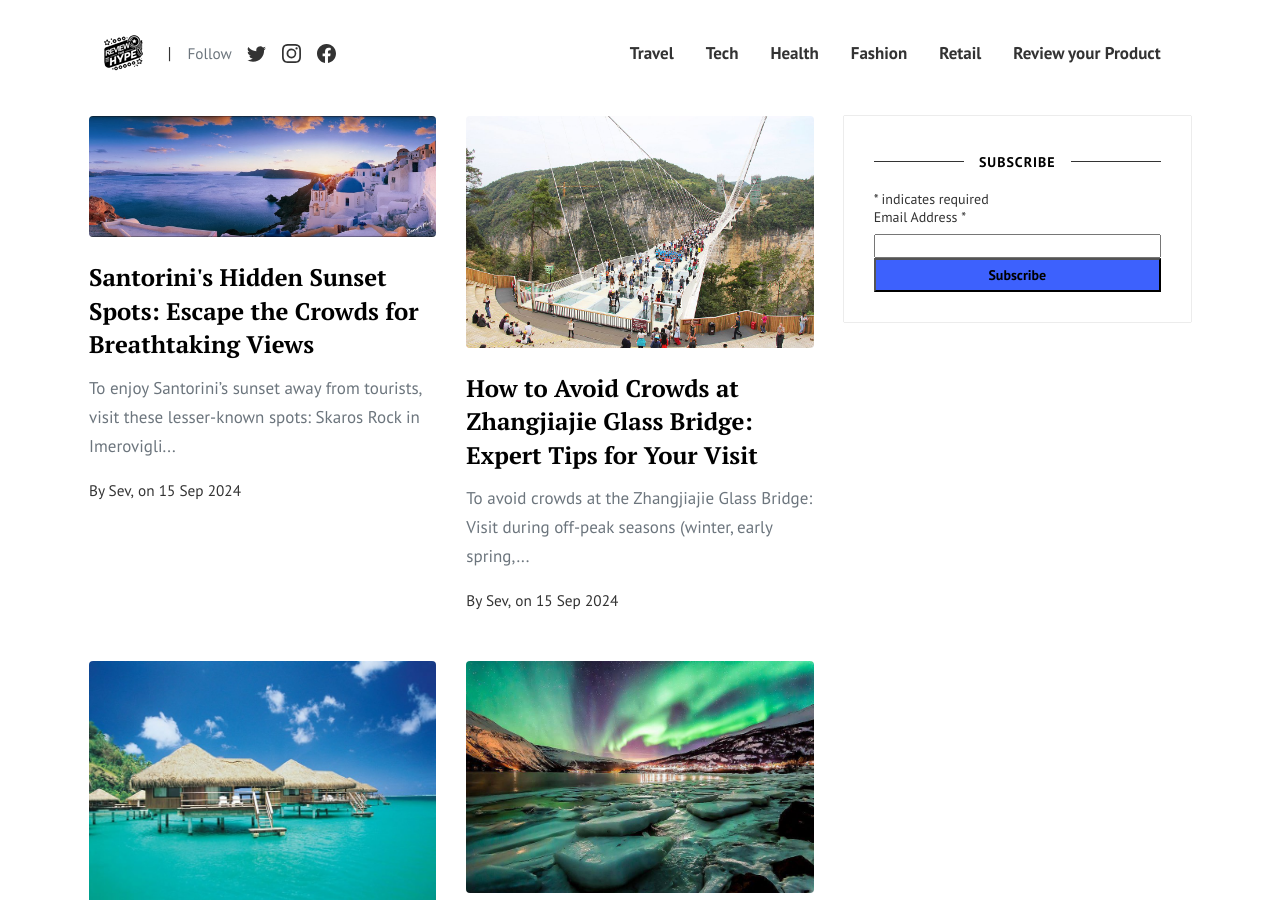
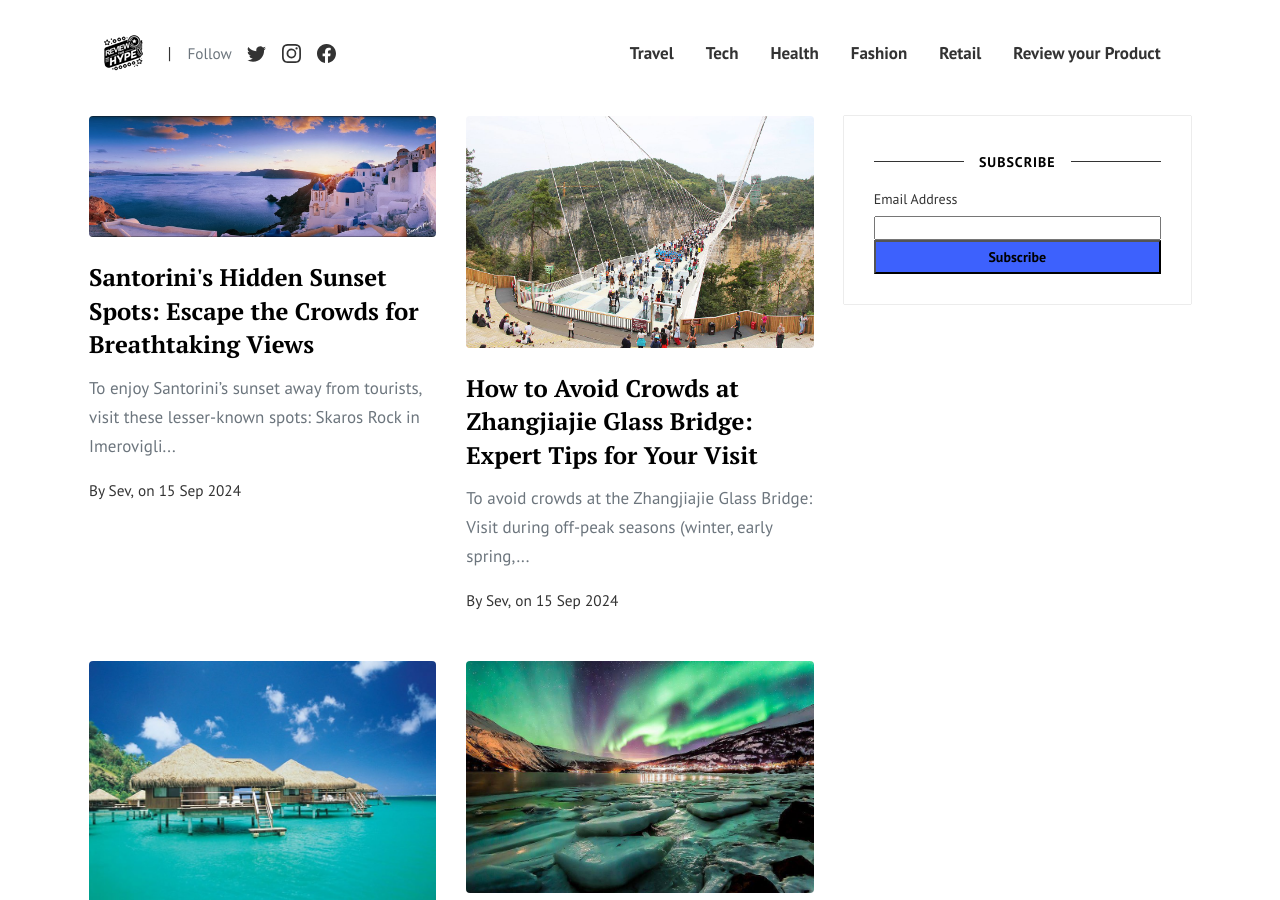
Before and after one commit to reviewthehype/reviewthehype, a Jekyll site: the page built from index.html, in a window 1280 px wide and 900 px high. Built offline with Jekyll 4.4.1, drawn with Linux system fonts in a browser that asks for light colours; the list of posts is cut into pages by our own code; comment, search, counter and statistics services are not loaded.

Commit message:
removed indicated required from mail entry

```diff
--- a/_includes/newsletter.html
+++ b/_includes/newsletter.html
@@ -17,8 +17,8 @@
 <div id="mc_embed_signup">
     <form action="https://gmail.us22.list-manage.com/subscribe/post?u=4f4b763c766aa9f95f01ae765&amp;id=9a4eac8209&amp;f_id=008dd4e1f0" method="post" id="mc-embedded-subscribe-form" name="mc-embedded-subscribe-form" class="validate" target="_blank">
         <div id="mc_embed_signup_scroll">
-            <div class="indicates-required"><span class="asterisk">*</span> indicates required</div>
-            <div class="mc-field-group"><label for="mce-EMAIL">Email Address <span class="asterisk">*</span></label><input type="email" name="EMAIL" class="required email" id="mce-EMAIL" required="" value=""></div>
+            <!--<div class="indicates-required"><span class="asterisk">*</span> indicates required</div>-->
+            <div class="mc-field-group"><label for="mce-EMAIL">Email Address <!--<span class="asterisk">*</span>--></label><input type="email" name="EMAIL" class="required email" id="mce-EMAIL" required="" value=""></div>
         <div id="mce-responses" class="clear foot">
             <div class="response" id="mce-error-response" style="display: none;"></div>
             <div class="response" id="mce-success-response" style="display: none;"></div>
```
